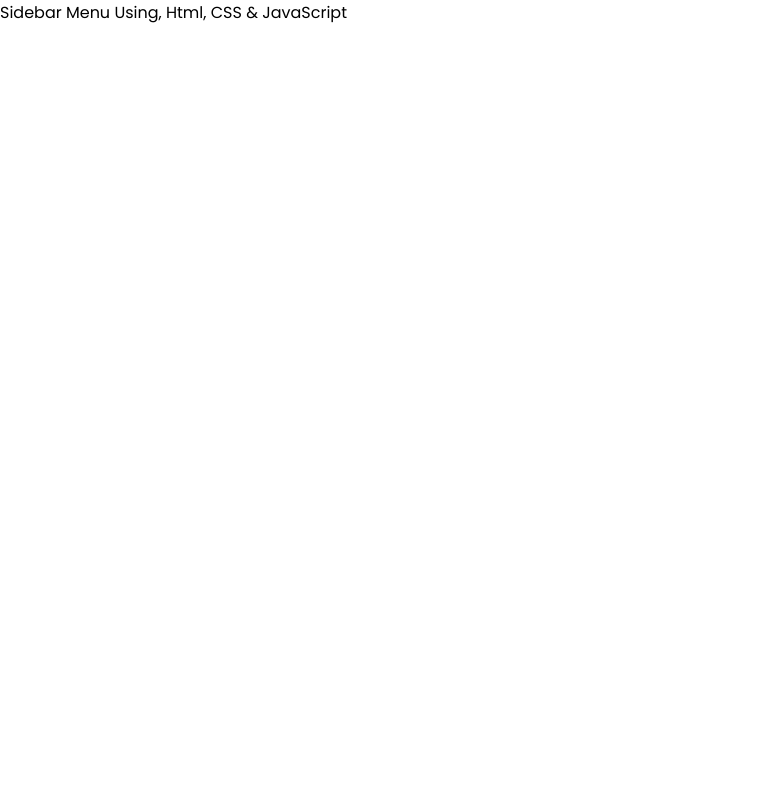
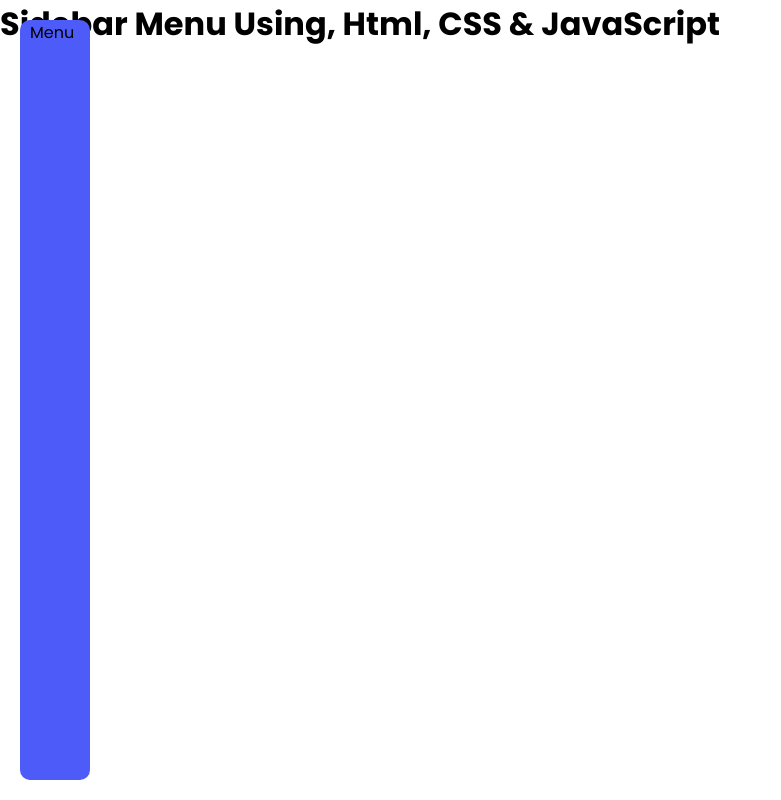
Before and after one commit to ibrunoss/sidebar-menu, a React (Create React App) app: page / in a window 1280 px wide. Shown: the whole page, without its empty margins (0-781 px from the left). Built offline with nearby package versions, Linux system fonts and the light colour scheme.

Commit message:
feat: apply Menu on App component

```diff
--- a/src/App.tsx
+++ b/src/App.tsx
@@ -1,3 +1,10 @@
+import Menu from "./components/navigation/Menu/Menu";
+
 export default function App() {
-  return <div>Sidebar Menu Using, Html, CSS & JavaScript</div>;
+  return (
+    <div>
+      <h1>Sidebar Menu Using, Html, CSS & JavaScript</h1>
+      <Menu />
+    </div>
+  );
 }
```
